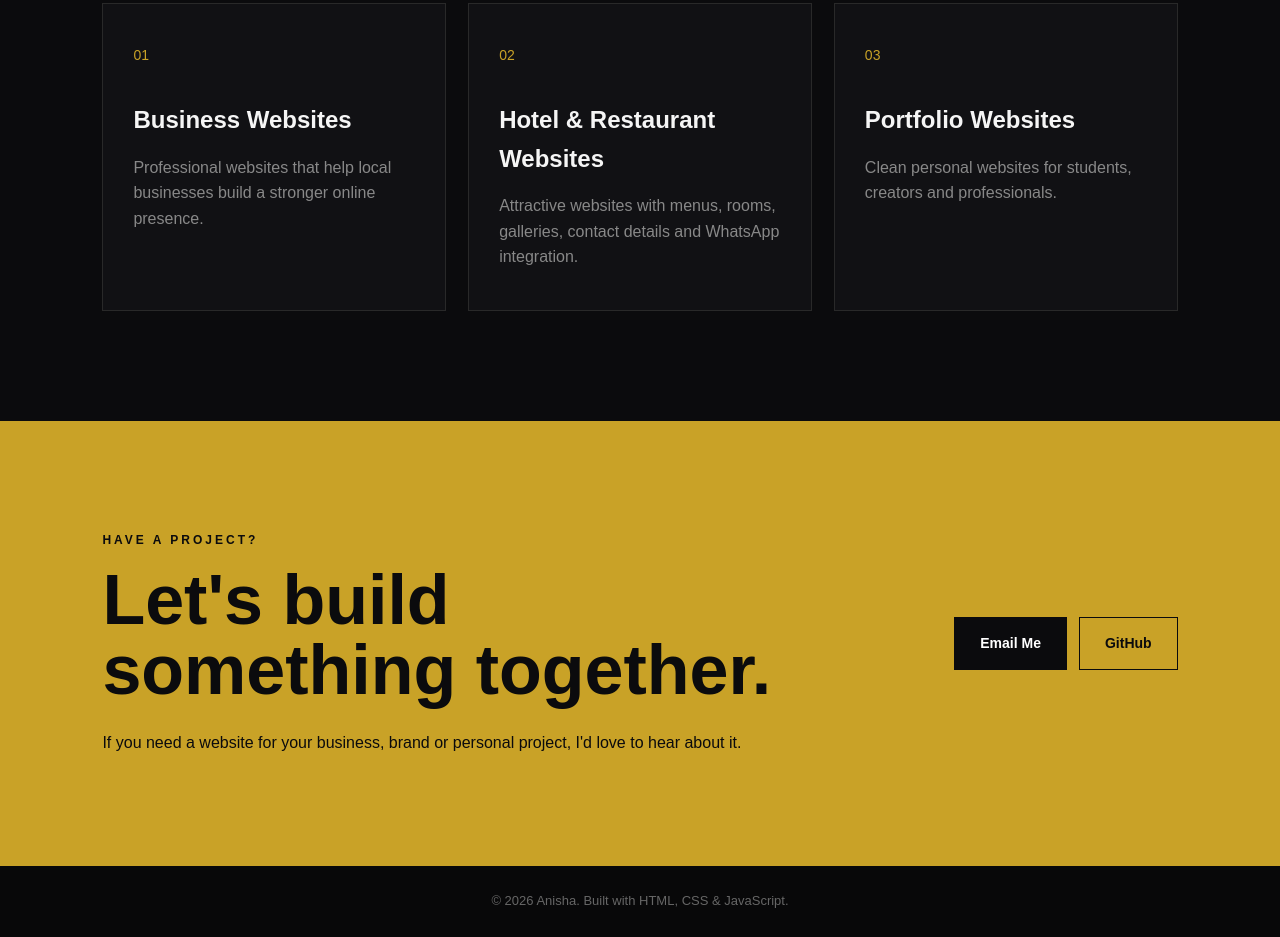
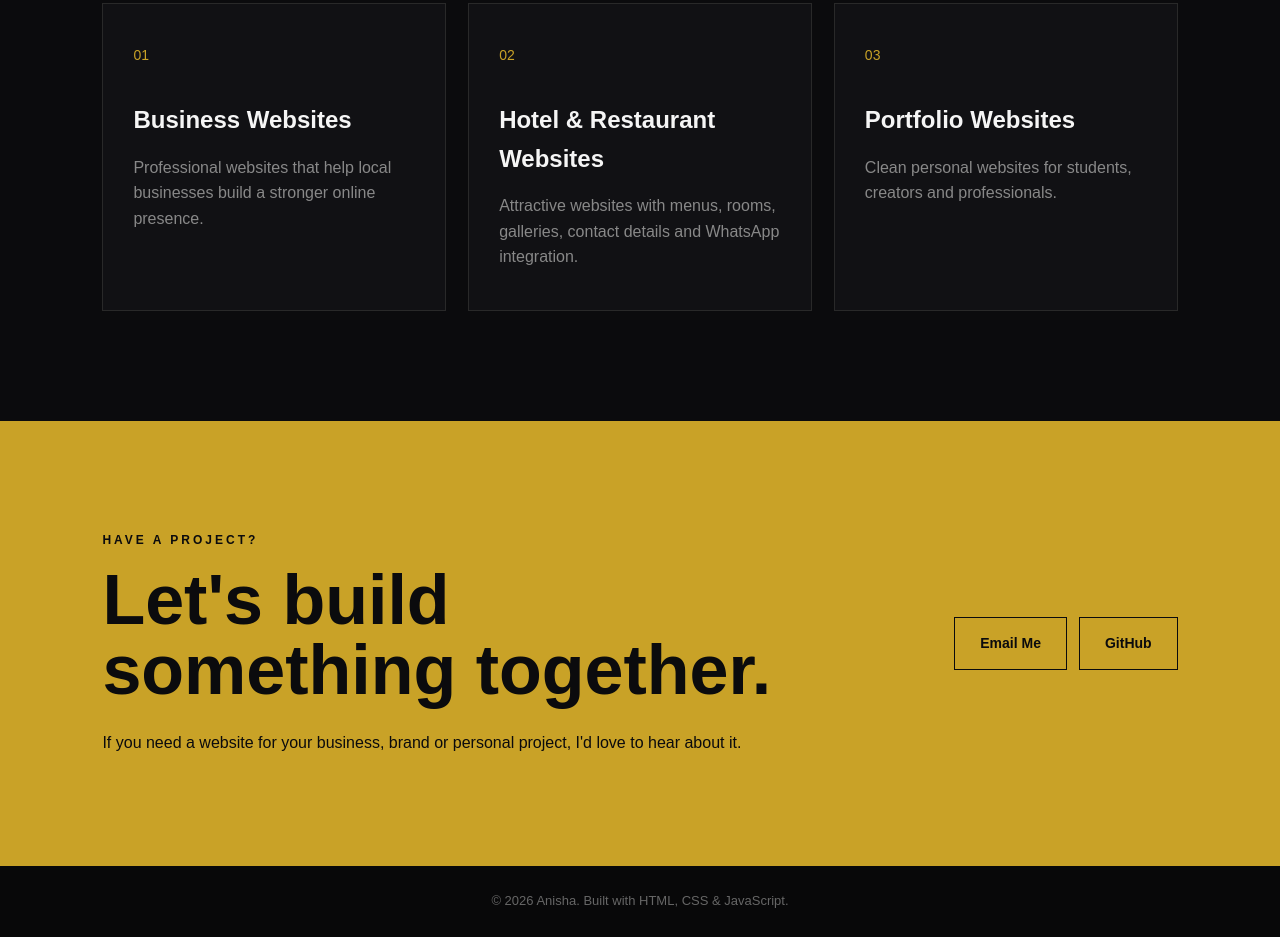
Before and after one commit to anisha-006/portfolio, a plain HTML site: page index.html in a window 1280 px wide. Shown: the part 3362-4299 px from the top of the page. Drawn offline with Linux system fonts and the light colour scheme.

Commit message:
Update style.css

```diff
--- a/style.css
+++ b/style.css
@@ -446,10 +446,15 @@ section {
 }
 
 .contact .primary-btn {
+    color: #0b0b0d;
+    border-color: #0b0b0d;
+}
+
+.contact .primary-btn:hover {
     background: #0b0b0d;
     color: #fff;
-    border-color: #0b0b0d;
 }
+
 
 .contact .secondary-btn {
     color: #0b0b0d;
```
